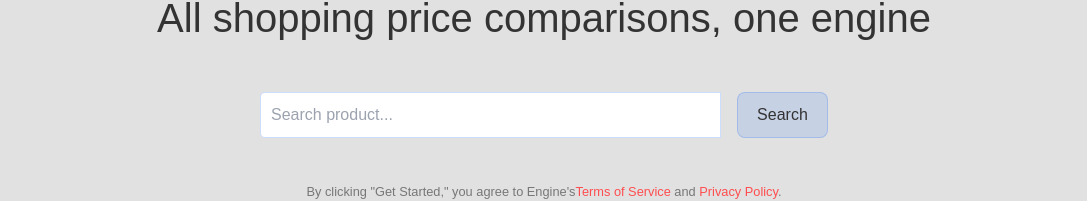
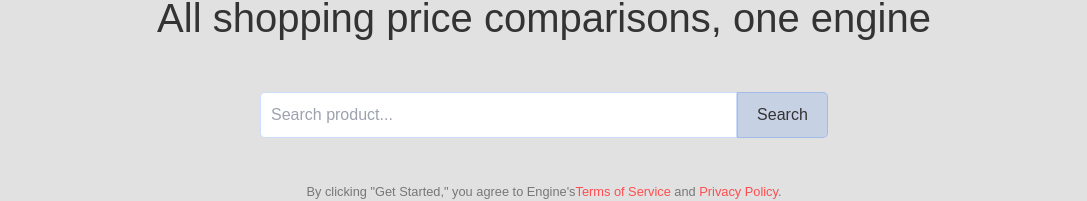
Before and after one commit to RafaZri/shoping, a Next.js app: page / in a window 1280 px wide. Shown: the part 380-581 px from the top of the page, without its empty margins (96-1183 px from the left). Built offline with nearby package versions, Linux system fonts and the light colour scheme.

Commit message:
update FeaturedOption and HomeBanner files

```diff
--- a/src/components/SearchBar.module.css
+++ b/src/components/SearchBar.css
@@ -5,11 +5,9 @@
   transform: translateX(-50%);
   width: 49%;
   display: flex;
-  gap: 1rem;
   padding: 0.5rem 1rem;
   background-color: white;
-  border-radius: 8px;
-  z-index: 1000;
+  border-radius: 6px;
 }
 
 .searchBar.homePageVariant {
@@ -41,7 +39,6 @@
 }
 
 .button {
-  border-radius: 8px;
   border: 1px solid transparent;
   padding: 0.6em 1.2em;
   font-size: 1em;
@@ -57,7 +54,6 @@
 }
 
 .button:hover {
-  background-color: rgba(0, 84, 253, 0.15);
   border-color:   #0a0b0b;
   ;
 }
--- a/src/components/SearchBar.js
+++ b/src/components/SearchBar.js
@@ -1,6 +1,6 @@
 'use client';
 import { useState, useEffect } from 'react';
-import styles from './SearchBar.module.css';
+import './SearchBar.css';
 import { useSearch } from '../contexts/SearchContext';
 
 export default function SearchBar({isHomePage}) {
@@ -16,18 +16,18 @@ export default function SearchBar({isHomePage}) {
   };
 
   return (
-    <form className={`${styles.searchBar} ${isLoading ? styles.loading : ''} ${isHomePage ? styles.homePageVariant : ''}`} onSubmit={handleSubmit}>
+    <form className={`searchBar ${isLoading ? 'loading' : ''} ${isHomePage ? 'homePageVariant' : ''}`} onSubmit={handleSubmit}>
       <input
         type="text"
         value={query}
         onChange={(e) => setQuery(e.target.value)}
         placeholder="Search product..."
-        className={styles.input}
+        className="input rounded-full"
         disabled={isLoading}
       />
-      <button type="submit" className={styles.button} disabled={isLoading}>
+      <button type="submit" className="button rounded-1xl" disabled={isLoading}>
         {isLoading ? (
-          <div className={styles.spinner}></div>
+          <div className="spinner"></div>
         ) : (
           'Search'
         )}
```
